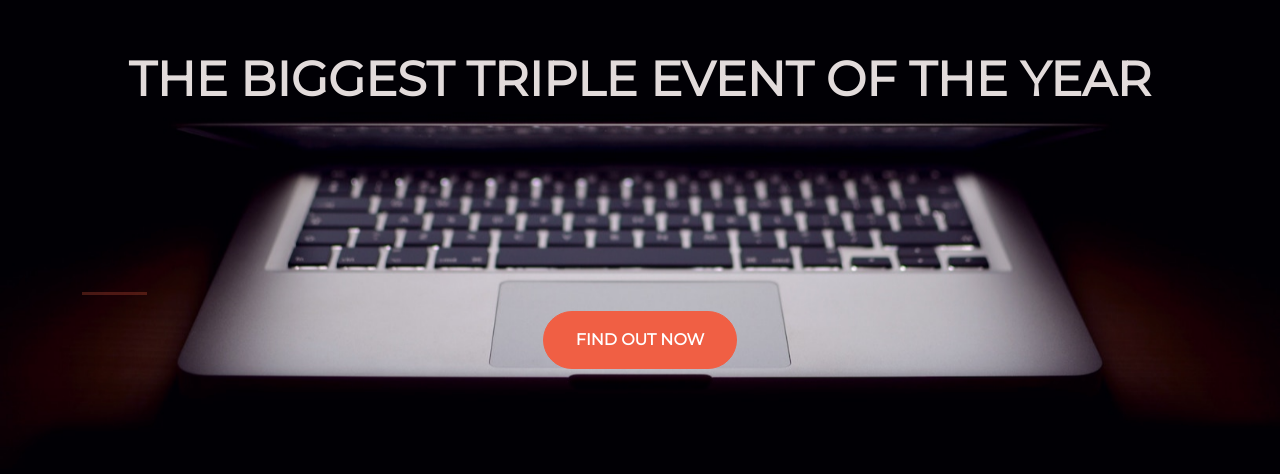
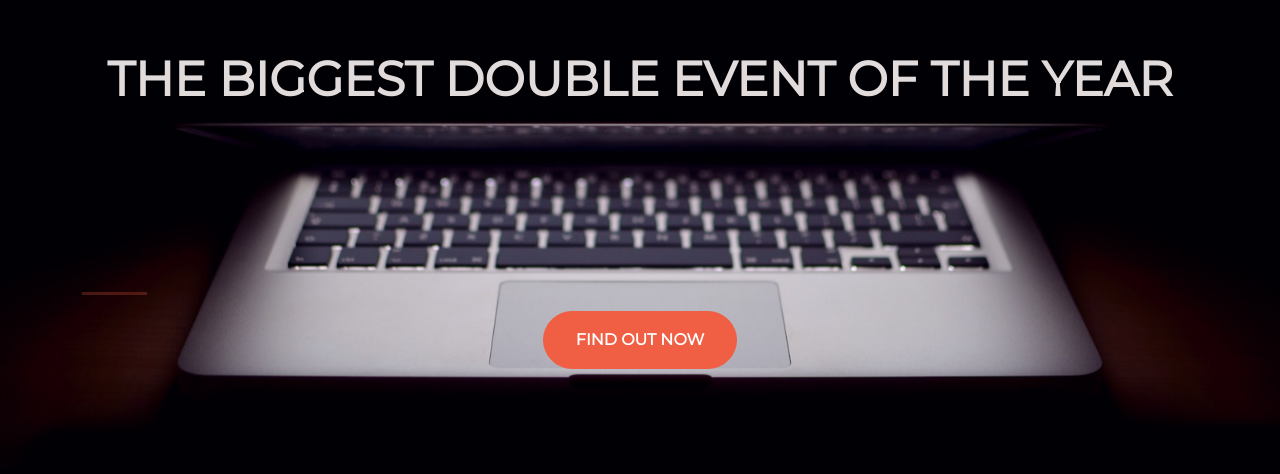
Before and after one commit to smoore104/smoore104.github.io, a plain HTML site: page index.html in a window 1280 px wide. Shown: the part 190-664 px from the top of the page. Drawn offline with nearby package versions, Linux system fonts and the light colour scheme.

Commit message:
double update

```diff
--- a/index.html
+++ b/index.html
@@ -21,7 +21,7 @@
         <div class="row">
           <header class="text-center col-12">
               <h1 class="text-uppercase">
-                <strong>the biggest triple event of the year</strong>
+                <strong>the biggest double event of the year</strong>
               </h1>
 
           </header>
```
